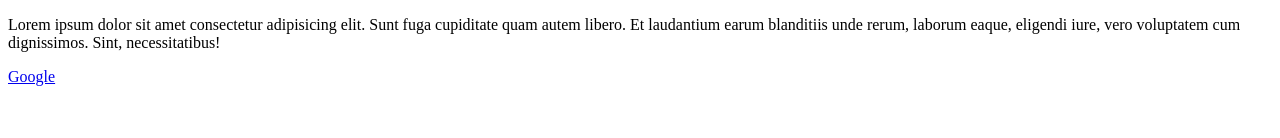
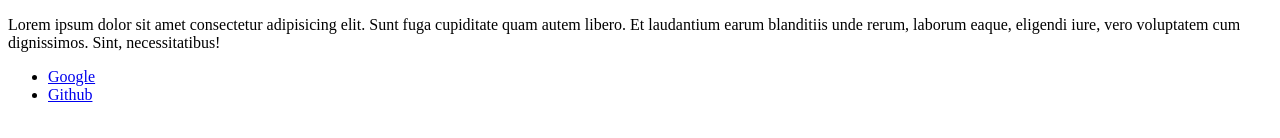
Before and after one commit to SILVA94/GIT-AzulSchool, a plain HTML site: page index.html in a window 1280 px wide. Shown: the part 222-360 px from the top of the page. Drawn offline with Linux system fonts and the light colour scheme.

Commit message:
Modified footer html

```diff
--- a/index.html
+++ b/index.html
@@ -21,6 +21,11 @@
     <h3>I am <span>Mogs</span></h3>
     <p> Lorem ipsum dolor sit amet consectetur adipisicing elit. Sunt fuga cupiditate quam autem libero. Et laudantium earum blanditiis unde rerum, laborum eaque, eligendi iure, vero voluptatem cum dignissimos. Sint, necessitatibus!</p>
     </main>
-    <footer><a href="www.google.com">Google</a></footer>
+    <footer>
+        <ul>
+            <li><a href="www.google.com">Google</a></li>
+            <li><a href="https://github.com/SILVA94">Github</a></li>
+        </ul>
+    </footer>
 </body>
 </html>
```
